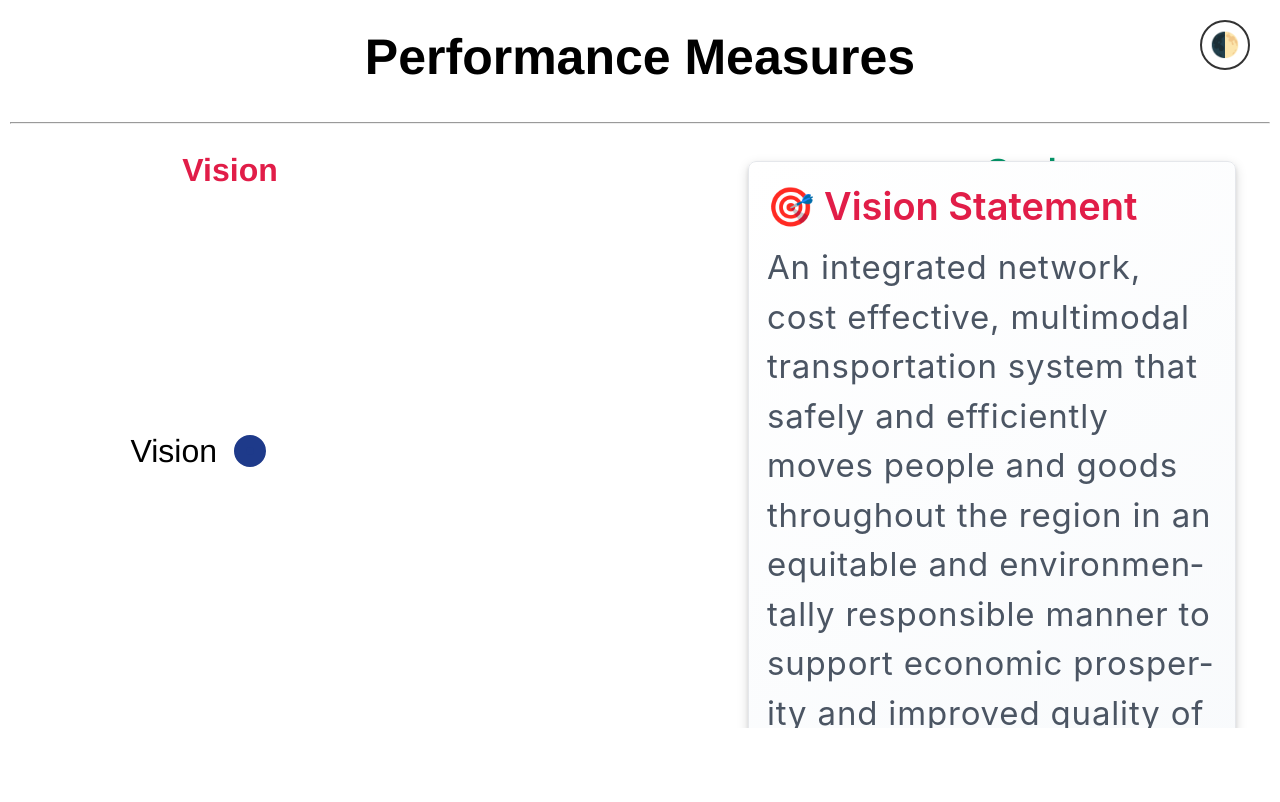
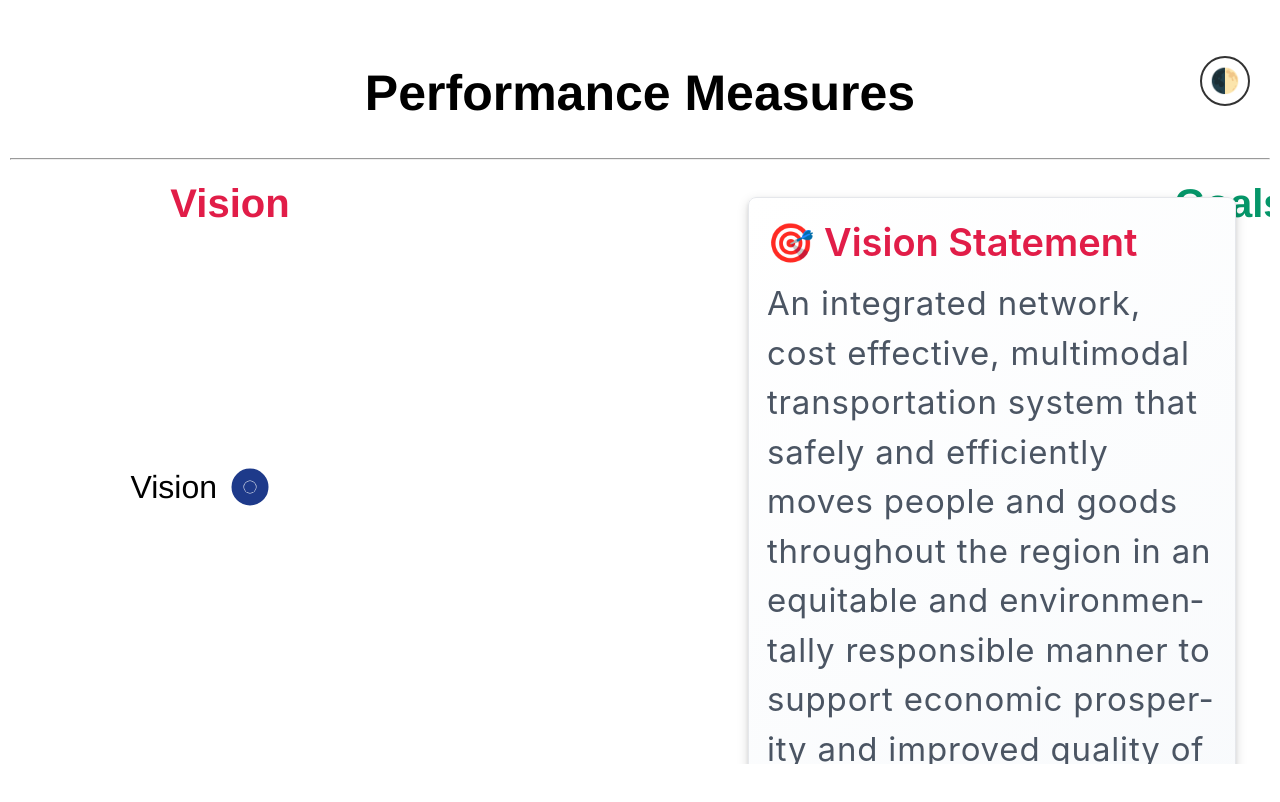
Before and after one commit to elishaadamu/d3-graph, a React (Vite) app: page / in a window 1280 px wide. Shown: the top 802 px of the page. Built offline with nearby package versions, Linux system fonts and the light colour scheme.

Commit message:
first commit

```diff
--- a/src/App.css
+++ b/src/App.css
@@ -2,8 +2,7 @@
   max-width: 100%;
   margin: 0 auto;
   padding: 0 10px;
-  width: 4500px;
-  height: 2500px;
+  width: 100%;
 }
 
 /* Base styles */
--- a/src/OsintGraph.jsx
+++ b/src/OsintGraph.jsx
@@ -48,7 +48,7 @@ const OsintTree = () => {
     const height = dimensions.height - margin.top - margin.bottom;
 
     // horizontal spacing
-    const nodeSpacing = isMobile ? 180 : isTablet ? 260 : 800;
+    const nodeSpacing = isMobile ? 180 : isTablet ? 260 : 1000;
 
     let i = 0;
 
@@ -81,7 +81,7 @@ const OsintTree = () => {
         .attr("x", margin.left + index * nodeSpacing)
         .attr("y", isMobile ? 30 : 50)
         .attr("text-anchor", "middle")
-        .style("font-size", isMobile ? "10px" : "32px")
+        .style("font-size", isMobile ? "10px" : "40px")
         .style("font-weight", "bold")
         .style("fill", levelColors[index])
         .style("margin-top", "10px")
@@ -160,7 +160,7 @@ const OsintTree = () => {
         .attr("r", isMobile ? 6 : 8)
         .style("stroke", (d) => (d._children ? "#1e3a8a" : "rgb(164 148 148)"))
         .style("fill", "#1e293b")
-        .style("stroke-width", isMobile ? 0.8 : 20);
+        .style("stroke-width", isMobile ? 0.8 : 25);
 
       // text for URL nodes
       nodeEnter
```
